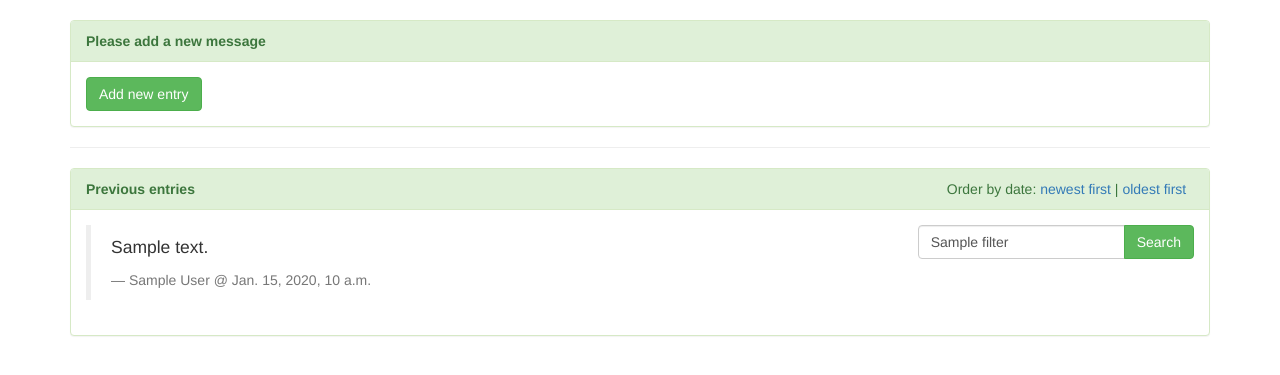
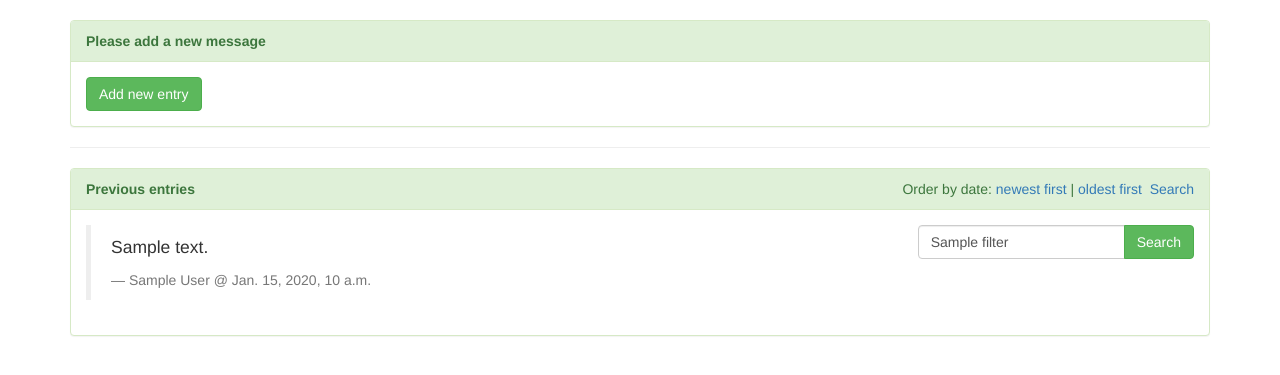
Before and after one commit to dagothar/django-guestbook, a Django app: template guestbook/templates/guestbook/entry_list.html in a window 1280 px wide. Shown: the part 52-427 px from the top of the page. Run offline with Django 3.2, Linux system fonts and the light colour scheme; the template is opened without the code that fills it: most values are stand-ins (such as "Sample title", 1, 10 or a date in 2020); parts of the project's set-up code (start-up, migrations or seed data) failed here and were passed over; some libraries are stand-ins or nearby versions.

Commit message:
jquery to the rescue

```diff
--- a/guestbook/static/js/entry_list.js
+++ b/guestbook/static/js/entry_list.js
@@ -2,4 +2,24 @@
 
 $(document).ready(function() {
 
+  $('.search').toggle(search_on);
+
+  $('.toggle-search').click(function(e) {
+    e.preventDefault();
+
+    if (search_on) {
+      var search_div = $('.search');
+      search_div.hide();
+
+      $("input[name='filter']").val('');
+      search_div.find("form").submit();
+
+      search_on = false;
+    } else {
+      $('.search').show();
+      search_on = true;
+    }
+
+  });
+
 });
--- a/guestbook/templates/guestbook/entry_list.html
+++ b/guestbook/templates/guestbook/entry_list.html
@@ -27,6 +27,10 @@
       <b>Previous entries</b>
 
       <span class="pull-right">
+        <a class="toggle-search" href="">Search</a>
+      </span>
+
+      <span class="pull-right">
         Order by date:
         {% if ordering == '-date' %}
           <b>newest first</b>
@@ -46,8 +50,9 @@
 
     <div class="panel-body">
 
-      <div class="pull-right">
-        <form class="form-inline" action="#" method="get">
+      <!-- search form -->
+      <div class="search pull-right">
+        <form class="search-form form-inline" action="#" method="get">
           <div class="input-group">
             <input class="form-control" type="text" name="filter" value="{{ filter }}"/>
             <span class="input-group-btn">
@@ -86,4 +91,7 @@
 
 {% block scripts %}
     <script src="{% static 'js/entry_list.js' %}"></script>
+    <script>
+      var search_on = {% if filter %}true{% else %}false{% endif %};
+    </script>
 {% endblock scripts %}
```
